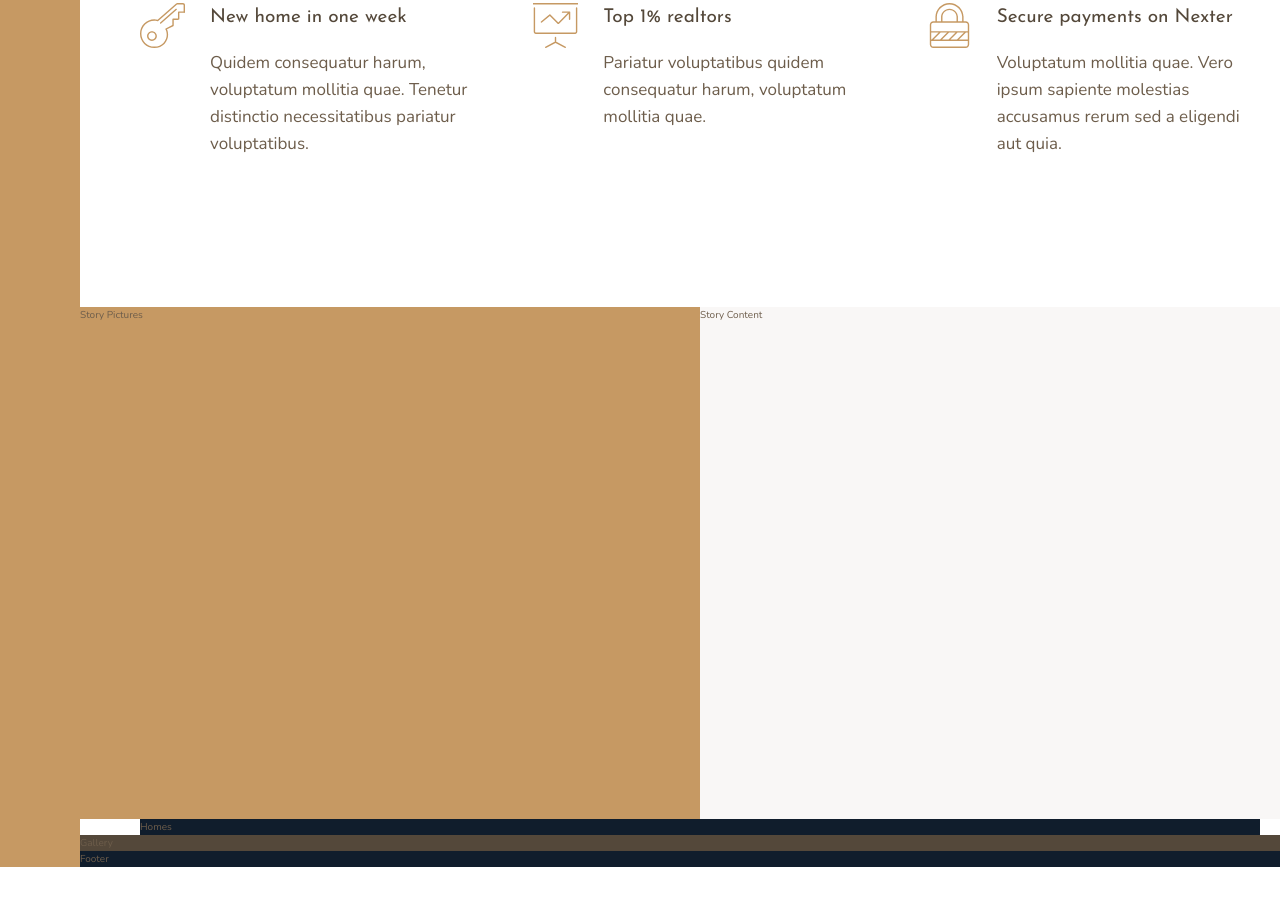
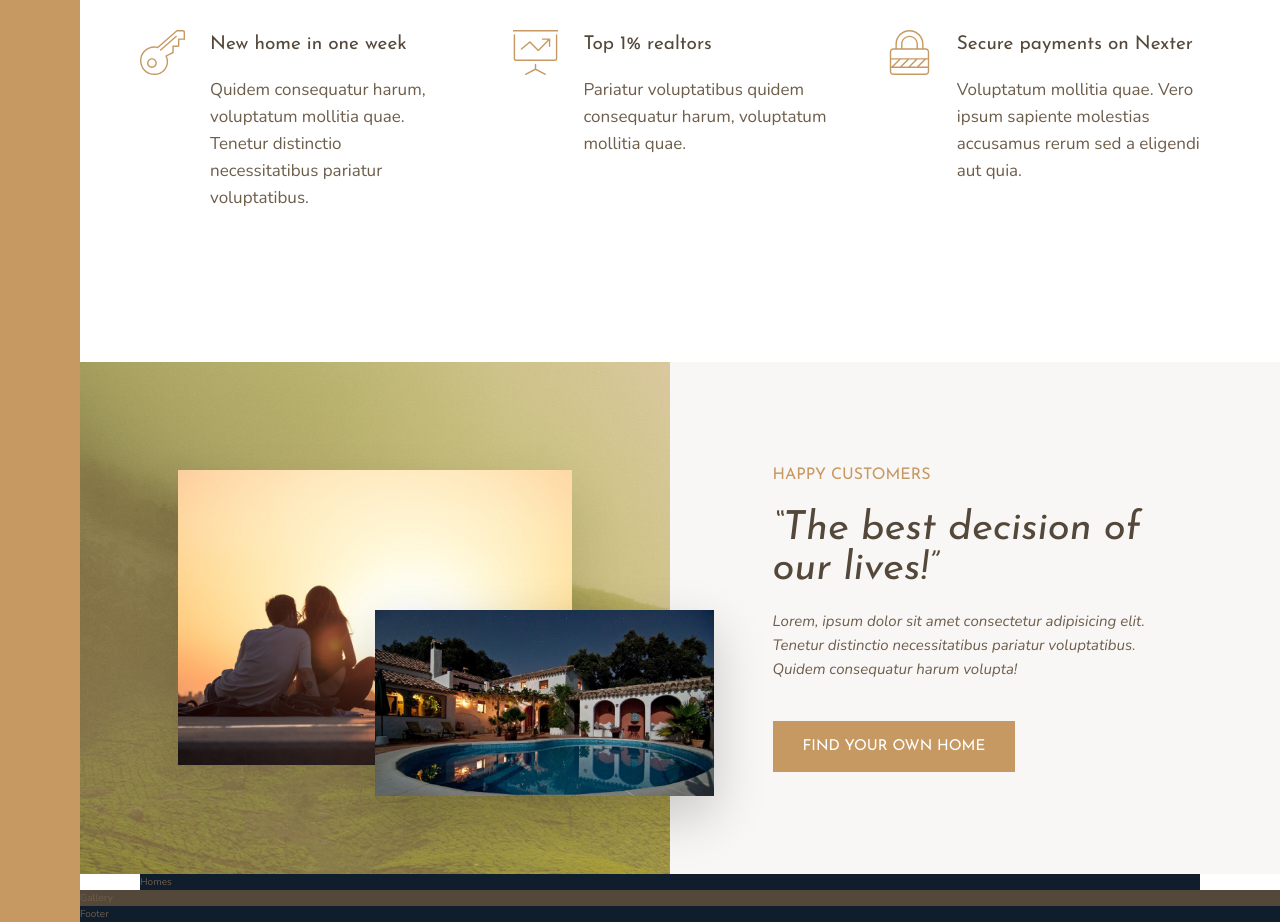
Before and after one commit to ye-james/nexterr-css-grid, a website: page index.html in a window 1280 px wide. Shown: the part 1001-1923 px from the top of the page. Before the commit the page ends 1868 px from the top, so only its background shows below. Drawn offline with nearby package versions, Linux system fonts and the light colour scheme.

Commit message:
Styled story section

```diff
--- a/index.html
+++ b/index.html
@@ -84,11 +84,18 @@
         </section>
 
         <div class="story__pictures">
-            Story Pictures
+            <img src="./img/story-1.jpeg" alt="Couple with new house" class="story__img--1">
+            <img src="./img/story-2.jpeg" alt="new house" class="story__img--2">
         </div>
 
         <div class="story__content">
-            Story Content
+            <h3 class="heading-3 mb-sm">Happy Customers</h3>
+            <h2 class="heading-2 heading-2--dark mb-md">&ldquo;The best decision of our lives!&rdquo;</h2>
+            <p class="story__text">
+                Lorem, ipsum dolor sit amet consectetur adipisicing elit. Tenetur distinctio necessitatibus pariatur voluptatibus.
+                Quidem consequatur harum volupta!
+            </p>
+            <button class="btn">Find your own home</button>
         </div>
 
         <section class="homes">
--- a/sass/_story.scss
+++ b/sass/_story.scss
@@ -1,11 +1,47 @@
 .story {
   &__pictures {
     background-color: $color-primary;
+    background-image: linear-gradient(
+        rgba($color-primary, 0.5),
+        rgba($color-primary, 0.5)
+      ),
+      url(../img/back.jpg);
     grid-column: full-start / col-end 4;
+
+    display: grid;
+    grid-template-rows: repeat(6, 1fr);
+    grid-template-columns: repeat(6, 1fr);
+    align-items: center;
+  }
+
+  &__img--1 {
+    width: 100%;
+    grid-row: 2 / 6;
+    grid-column: 2 / 6;
+    box-shadow: 0 2rem 5rem rgba(#000, 0.1);
+  }
+
+  &__img--2 {
+    width: 115%;
+    grid-row: 4 / 6;
+    grid-column: 4 / 7;
+    z-index: 2;
+    box-shadow: 0 2rem 5rem rgba(#000, 0.2);
   }
 
   &__content {
     background-color: $color-grey-light-1;
     grid-column: col-start 5 / full-end;
+    padding: 6rem 8vw;
+    display: flex;
+    flex-direction: column;
+    justify-content: center;
+    align-items: flex-start;
+  }
+
+  &__text {
+    font-size: 1.5rem;
+    font-style: italic;
+    margin-bottom: 4rem;
   }
 }
--- a/sass/_typography.scss
+++ b/sass/_typography.scss
@@ -9,10 +9,23 @@
 
 .heading-2 {
   @extend %heading;
+  line-height: 1;
+  font-size: 4rem;
+  font-style: italic;
+
+  &--light {
+    color: $color-grey-light-1;
+  }
+  &--dark {
+    color: $color-grey-dark-1;
+  }
 }
 
 .heading-3 {
   @extend %heading;
+  font-size: 1.6rem;
+  color: $color-primary;
+  text-transform: uppercase;
 }
 
 .heading-4 {
@@ -26,3 +39,36 @@
     color: $color-grey-dark-1;
   }
 }
+
+.btn {
+  background-color: $color-primary;
+  color: white;
+  border: none;
+  border-radius: 0;
+  font-family: $font-display;
+  font-size: 1.5rem;
+  text-transform: uppercase;
+  padding: 1.8rem 3rem;
+  cursor: pointer;
+  transition: all 0.2s;
+
+  &:hover {
+    background-color: $color-primary-dark;
+  }
+}
+
+.mb-sm {
+  margin-bottom: 2rem;
+}
+
+.mb-md {
+  margin-bottom: 2rem;
+}
+
+.mb-lg {
+  margin-bottom: 4rem;
+}
+
+.mb-hg {
+  margin-bottom: 8rem;
+}
```
Also changed, not shown: css/style.css.
